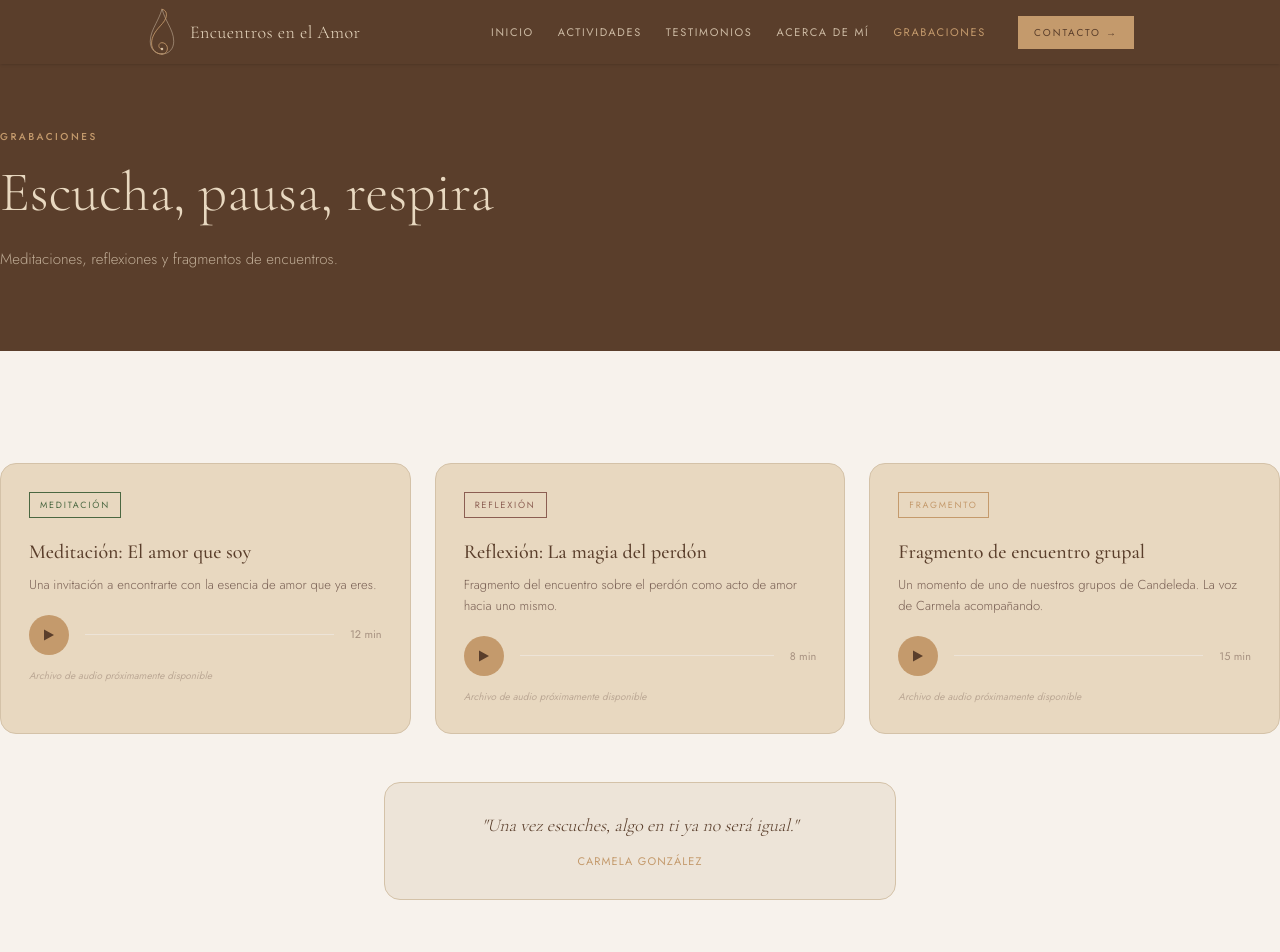
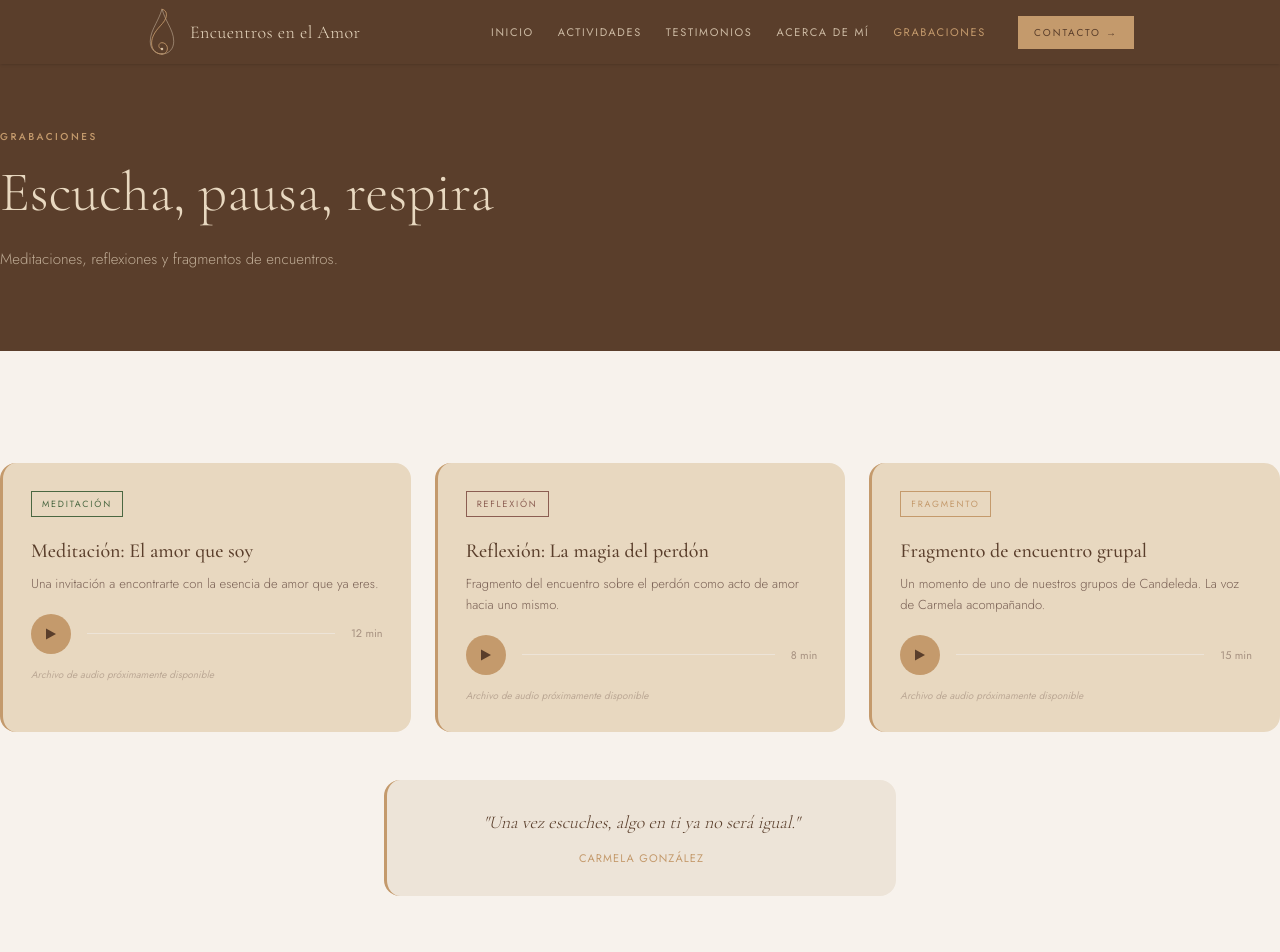
Before and after one commit to jacobonewcoin-alt/encuentros-en-el-amor, a Next.js app: page /grabaciones in a window 1280 px wide. Shown: the top 952 px of the page. Built offline with nearby package versions, Linux system fonts and the light colour scheme.

Commit message:
Replace thin borders with left accent borders on all cards

```diff
--- a/app/acerca-de-mi/page.tsx
+++ b/app/acerca-de-mi/page.tsx
@@ -81,7 +81,7 @@ export default function AcercaDeMiPage() {
               className="hidden lg:flex flex-col items-center justify-center min-h-[400px]"
             >
               <div
-                className="w-full rounded-3xl flex flex-col items-center justify-center gap-6 p-12 border border-[var(--ambar)] border-opacity-30"
+                className="w-full rounded-3xl flex flex-col items-center justify-center gap-6 p-12 border-l-[3px] border-[var(--ambar)]"
                 style={{ background: "var(--tierra)" }}
               >
                 <LogoSymbol size={64} variant="dark" />
--- a/app/grabaciones/page.tsx
+++ b/app/grabaciones/page.tsx
@@ -45,7 +45,7 @@ function AudioCard({ grabacion, index }: { grabacion: typeof grabaciones[0]; ind
       whileInView={{ opacity: 1, y: 0 }}
       viewport={{ once: true }}
       transition={{ duration: 0.5, delay: index * 0.1 }}
-      className="bg-[var(--lino)] rounded-2xl p-7 flex flex-col gap-5 border border-[var(--lino-oscuro)]"
+      className="bg-[var(--lino)] rounded-2xl p-7 flex flex-col gap-5 border-l-[3px] border-[var(--ambar)]"
     >
       {/* Tag */}
       <span
@@ -157,7 +157,7 @@ export default function GrabacionesPage() {
             whileInView={{ opacity: 1, y: 0 }}
             viewport={{ once: true }}
             transition={{ duration: 0.6, delay: 0.3 }}
-            className="mt-12 bg-[var(--crema-oscuro)] rounded-2xl p-7 text-center max-w-lg mx-auto border border-[var(--lino-oscuro)]"
+            className="mt-12 bg-[var(--crema-oscuro)] rounded-2xl p-7 text-center max-w-lg mx-auto border-l-[3px] border-[var(--ambar)]"
           >
             <p className="font-[family-name:var(--font-cormorant)] text-lg font-light italic text-[var(--tierra)] leading-relaxed">
               "Una vez escuches, algo en ti ya no será igual."
--- a/app/testimonios/TestimoniosClient.tsx
+++ b/app/testimonios/TestimoniosClient.tsx
@@ -89,7 +89,7 @@ export default function TestimoniosClient({ destacados, resto }: Props) {
                 whileInView={{ opacity: 1, y: 0 }}
                 viewport={{ once: true }}
                 transition={{ duration: 0.5, delay: i * 0.05 }}
-                className="bg-[var(--lino)] rounded-xl p-6 mb-5 break-inside-avoid border border-[var(--lino-oscuro)]"
+                className="bg-[var(--lino)] rounded-xl p-6 mb-5 break-inside-avoid border-l-[3px] border-[var(--arcilla)]"
               >
                 <blockquote className="font-[family-name:var(--font-cormorant)] text-lg font-light italic text-[var(--tierra)] leading-relaxed mb-4">
                   "{t.texto}"
```
